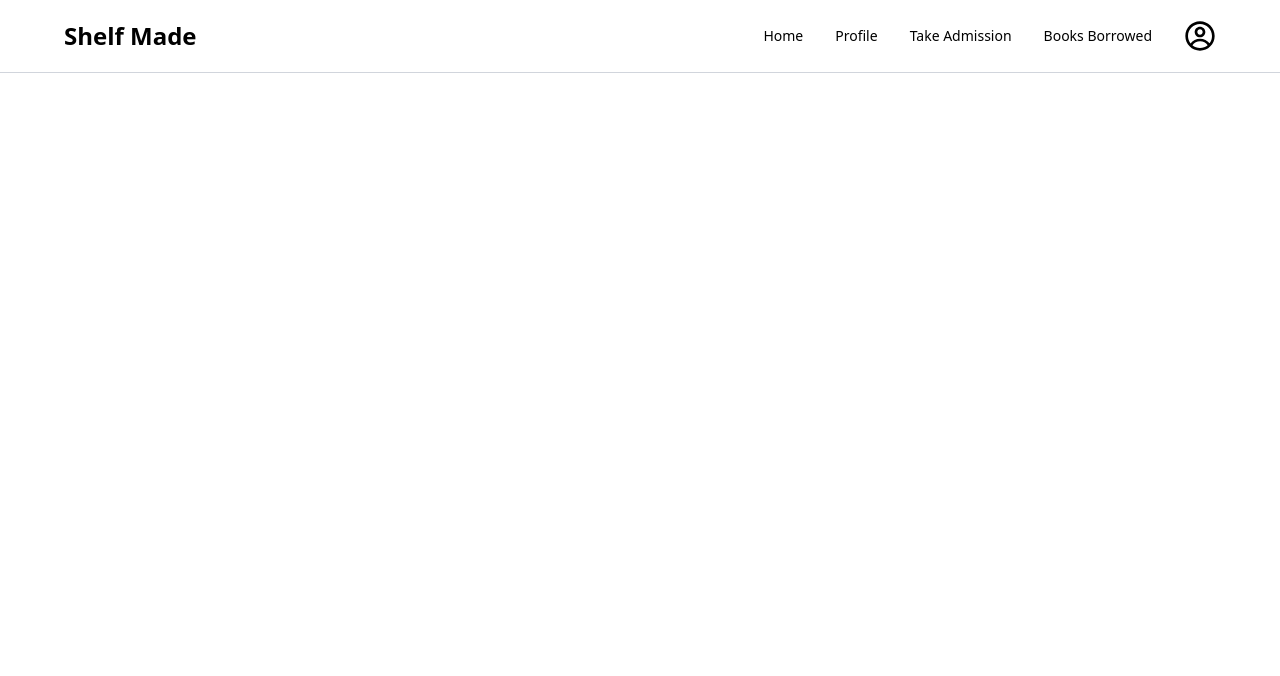
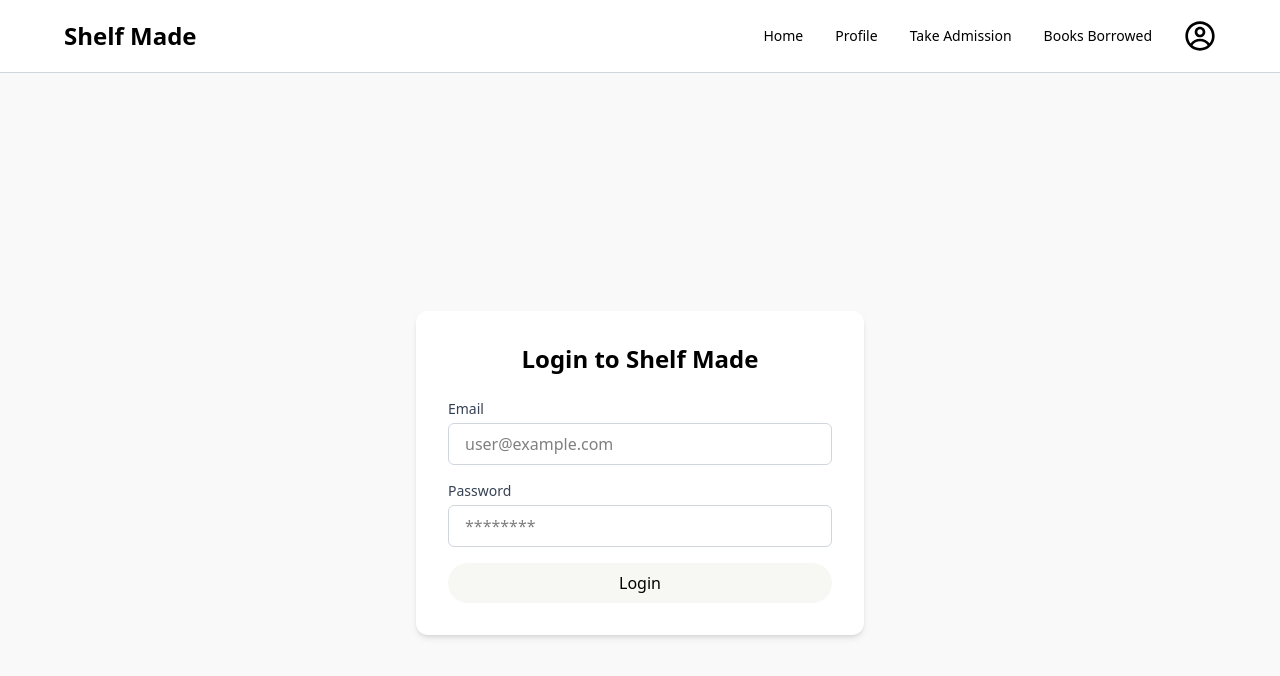
Before and after one commit to VISHESHPAL/ShelfMade-Library, a React (Vite) app in the folder Frontend/: page /login in a window 1280 px wide. Shown: the top 676 px of the page. Built offline with nearby package versions, Linux system fonts and the light colour scheme.

Commit message:
adding the login and setting the more component

```diff
--- a/Frontend/src/App.jsx
+++ b/Frontend/src/App.jsx
@@ -7,6 +7,7 @@ import Home from "./pages/users/Home";
 import Profile from "./pages/users/Profile";
 import Admission from "./pages/users/Admission";
 import BorrowedBooks from "./pages/users/BorrowedBooks";
+import Login from "./pages/users/Login";
 
 function App() {
   return (
@@ -17,6 +18,7 @@ function App() {
         <Route path="/profile" element={<Profile />} />
         <Route path="/admission" element={<Admission />} />
                 <Route path="/borrowed" element={<BorrowedBooks />} />
+                <Route path="/login" element={<Login />} />
 
       </Routes>
 
--- a/Frontend/src/components/AllBook.jsx
+++ /dev/null
@@ -1,11 +0,0 @@
-import React from 'react'
-
-const AllBook = () => {
-  return (
-    <div>
-      All Book
-    </div>
-  )
-}
-
-export default AllBook
--- a/Frontend/src/components/BookSection.jsx
+++ b/Frontend/src/components/BookSection.jsx
@@ -71,7 +71,7 @@ const AvailableBooks = () => {
   };
 
   return (
-    <section className="bg-[#f7f9f4] px-6 md:px-20 py-16">
+    <section className="bg-[#f7f9f4] px-6 md:px-20 py-16" id="books">
       <h2 className="text-3xl font-extrabold text-center text-[#3e3e3e] mb-12">
         📚 Available Books
       </h2>
--- a/Frontend/src/components/HeroSection.jsx
+++ b/Frontend/src/components/HeroSection.jsx
@@ -13,9 +13,11 @@
             Dive into the world of books and unlock endless possibilities. Every page you turn builds the story of your success.
             </p>
 
-            <button className="mt-8 bg-[#bdc1b0] text-white px-6 py-3 rounded-full text-lg font-medium hover:bg-[#a8ae95] transition-all duration-300">
+            <a href="#books">
+                <button className="mt-8 bg-[#bdc1b0] text-white px-6 py-3 rounded-full text-lg font-medium hover:bg-[#a8ae95] transition-all duration-300" >
             Explore Books
             </button>
+            </a>
         </div>
 
         {/* Right Illustration */}
--- a/Frontend/src/components/Navbar.jsx
+++ b/Frontend/src/components/Navbar.jsx
@@ -23,6 +23,8 @@ const handleAdmissionClick = () => {
 
   setOpen(false);
 };
+
+
 
   return (
     <nav className="flex items-center justify-between px-6 md:px-16 py-4 border-b border-gray-300 bg-white relative">
--- a/Frontend/src/pages/users/Login.jsx
+++ b/Frontend/src/pages/users/Login.jsx
@@ -1,11 +1,70 @@
-import React from 'react'
+import React, { useContext, useState } from "react";
+import { useNavigate } from "react-router-dom";
+import { toast } from "react-toastify";
+import { AuthContext } from "../../context/AuthContext";
 
 const Login = () => {
+  const { setUser } = useContext(AuthContext)
+  const navigate = useNavigate();
+
+  const [email, setEmail] = useState("");
+  const [password, setPassword] = useState("");
+
+  const handleLogin = (e) => {
+    e.preventDefault();
+
+    // Dummy login logic – replace with real API call
+    if (email === "user@example.com" && password === "password123") {
+      const userData = {
+        name: "Vishesh",
+        email,
+        hasTakenAdmission: false,
+      };
+      setUser(userData);
+      toast.success("Login successful");
+      navigate("/");
+    } else {
+      toast.error("Invalid email or password");
+    }
+  };
+
   return (
-    <div>
-      Login
+    <div className="min-h-screen flex items-center justify-center bg-[#f9f9f9] px-4">
+      <div className="w-full max-w-md bg-white shadow-md rounded-xl p-8">
+        <h2 className="text-2xl font-bold mb-6 text-center">Login to Shelf Made</h2>
+        <form onSubmit={handleLogin} className="space-y-4">
+          <div>
+            <label className="block text-sm font-medium text-gray-700">Email</label>
+            <input
+              type="email"
+              className="mt-1 block w-full px-4 py-2 border border-gray-300 rounded-md focus:outline-none focus:ring-2 focus:ring-primary focus:border-transparent"
+              value={email}
+              onChange={(e) => setEmail(e.target.value)}
+              required
+              placeholder="user@example.com"
+            />
+          </div>
+          <div>
+            <label className="block text-sm font-medium text-gray-700">Password</label>
+            <input
+              type="password"
+              className="mt-1 block w-full px-4 py-2 border border-gray-300 rounded-md focus:outline-none focus:ring-2 focus:ring-primary focus:border-transparent"
+              value={password}
+              onChange={(e) => setPassword(e.target.value)}
+              required
+              placeholder="********"
+            />
+          </div>
+          <button
+            type="submit"
+            className="w-full bg-[#F7F8F3] text-black py-2 rounded-full font-medium hover:bg-[#e4e4dd] transition"
+          >
+            Login
+          </button>
+        </form>
+      </div>
     </div>
-  )
-}
+  );
+};
 
-export default Login
+export default Login;
```
